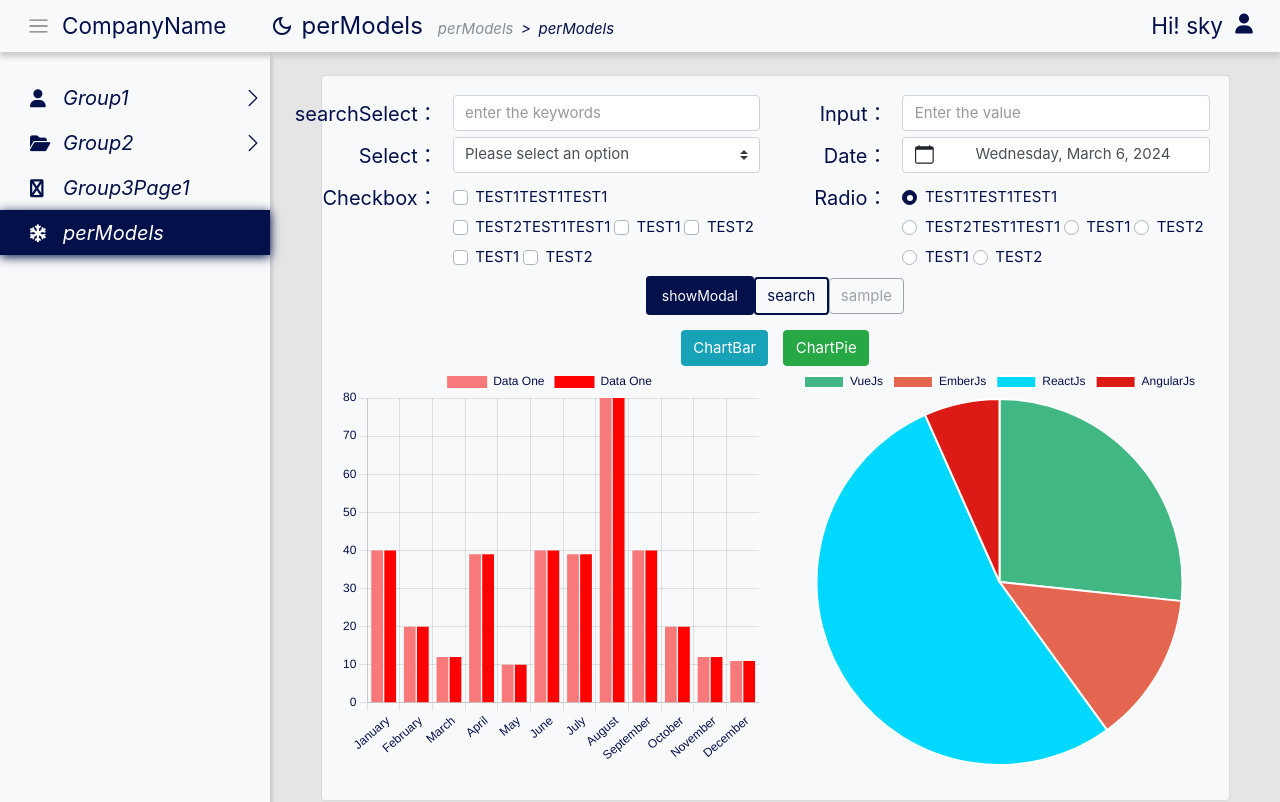
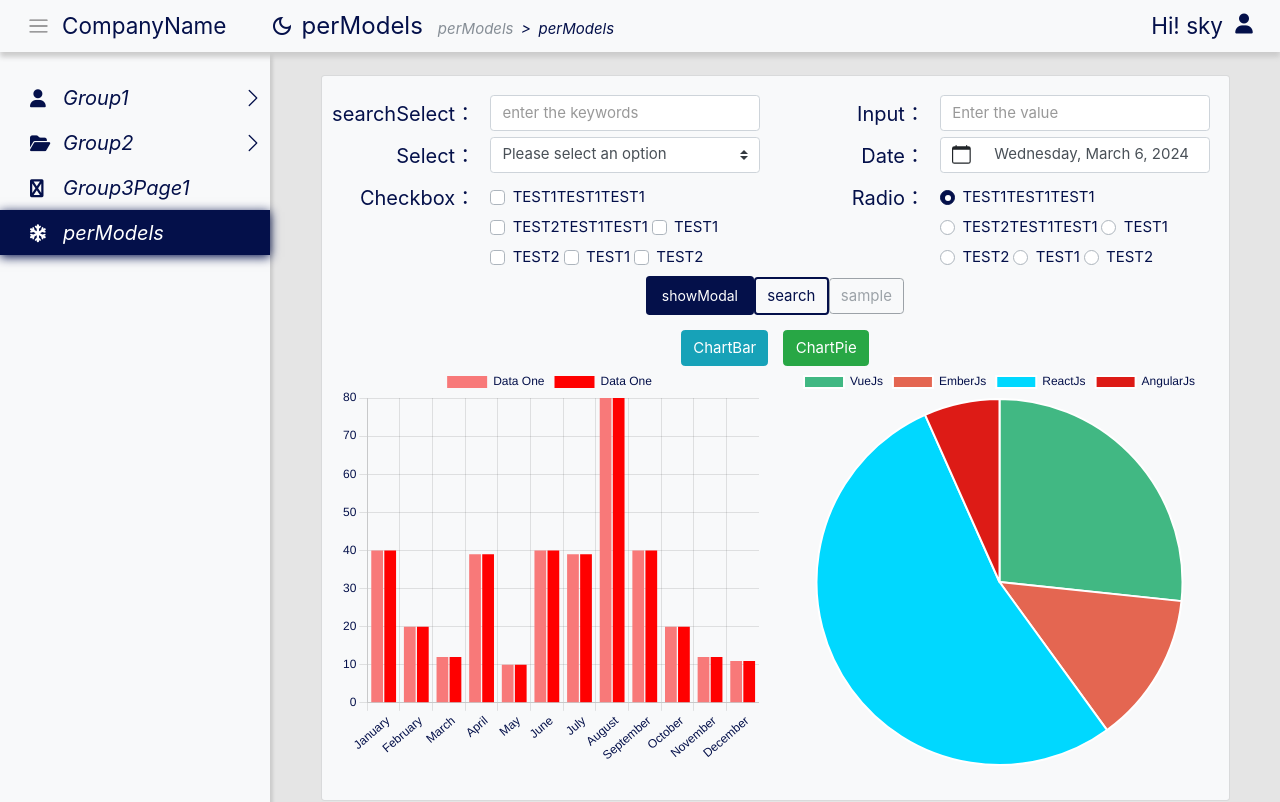
Before and after one commit to ceasky/CompanyBackground, a Vue app: page /#/perModels in a window 1280 px wide. Shown: the top 802 px of the page. Built offline with nearby package versions, Linux system fonts and the light colour scheme; sample sign-in values are in the browser's storage.

Commit message:
css修改 寬度固定

```diff
--- a/src/App.vue
+++ b/src/App.vue
@@ -49,6 +49,7 @@ export default {
   -moz-osx-font-smoothing: grayscale;
   text-align: center;
   color: #04104a;
+  min-width: 700px;
 }
 .APPsidebarCSS {
   position: absolute;
--- a/src/assets/style.css
+++ b/src/assets/style.css
@@ -258,6 +258,9 @@ h1,
 }
 
 /* modal */
+.modal-content  {
+  min-width:600px
+}
 .modal-content .modalTitleCSS {
   display: flex;
   justify-content: end;
--- a/src/sample/perModels.vue
+++ b/src/sample/perModels.vue
@@ -8,9 +8,9 @@
         <!-- chart -->
         <b-row class="mb-3">
           <!-- searchSelect sample -->
-          <b-col md="6">
+          <b-col lg="6">
             <b-row>
-              <b-col xl="3" md="4" class="col-2 titleCSS">
+              <b-col xl="4" lg="5" md="3" class="col-3 titleCSS">
                 <label class="fontCSS">searchSelect： </label>
               </b-col>
               <b-col>
@@ -23,9 +23,9 @@
             </b-row>
           </b-col>
           <!-- input sample -->
-          <b-col md="6">
+          <b-col lg="6">
             <b-row>
-              <b-col xl="3" md="4" class="col-2 titleCSS">
+              <b-col xl="4" lg="5" md="3" class="col-3 titleCSS">
                 <label class="fontCSS" :for="$route.name + '1'">Input： </label>
               </b-col>
               <b-col>
@@ -43,9 +43,9 @@
             </b-row>
           </b-col>
           <!-- select sample -->
-          <b-col md="6">
+          <b-col lg="6">
             <b-row>
-              <b-col xl="3" md="4" class="col-2 titleCSS">
+              <b-col xl="4" lg="5" md="3" class="col-3 titleCSS">
                 <label class="fontCSS" :for="$route.name + '2'"
                   >Select：
                 </label>
@@ -63,9 +63,9 @@
             </b-row>
           </b-col>
           <!-- date sample -->
-          <b-col md="6">
+          <b-col lg="6">
             <b-row>
-              <b-col xl="3" md="4" class="col-2 titleCSS">
+              <b-col xl="4" lg="5" md="3" class="col-3 titleCSS">
                 <label class="fontCSS" :for="$route.name + '3'">Date： </label>
               </b-col>
               <b-col class="">
@@ -83,9 +83,9 @@
             </b-row>
           </b-col>
           <!-- check sample -->
-          <b-col md="6">
+          <b-col lg="6">
             <b-row>
-              <b-col xl="3" md="4" class="col-2 titleCSS">
+              <b-col xl="4" lg="5" md="3" class="col-3 titleCSS">
                 <label class="fontCSS">Checkbox： </label>
               </b-col>
               <b-col class="d-flex flex-wrap mt-2">
@@ -111,9 +111,9 @@
             </b-row>
           </b-col>
           <!-- radio sample -->
-          <b-col md="6">
+          <b-col lg="6">
             <b-row>
-              <b-col xl="3" md="4" class="col-2 titleCSS">
+              <b-col xl="4" lg="5" md="3" class="col-3 titleCSS">
                 <label class="fontCSS">Radio： </label>
               </b-col>
               <b-col class="d-flex flex-wrap mt-2">
@@ -201,7 +201,7 @@
         <b-row class="align-items-center">
           <b-col class="col-12">
             <b-row>
-              <b-col lg="2" class="modalTitleCSS col-3">
+              <b-col lg="3" class="modalTitleCSS col-4">
                 <label style="font-size: 20px" :for="$route.name + 'modal1'">
                   Company：
                 </label>
@@ -217,7 +217,7 @@
           </b-col>
           <b-col class="col-12">
             <b-row>
-              <b-col lg="2" class="modalTitleCSS col-3">
+              <b-col lg="3" class="modalTitleCSS col-4">
                 <label style="font-size: 20px" :for="$route.name + '4'">
                   Department：
                 </label>
@@ -239,7 +239,7 @@
           </b-col>
           <b-col class="col-12">
             <b-row>
-              <b-col lg="2" class="modalTitleCSS col-3">
+              <b-col lg="3" class="modalTitleCSS col-4">
                 <label style="font-size: 20px" :for="$route.name + '4'">
                   Project：
                 </label>
```
